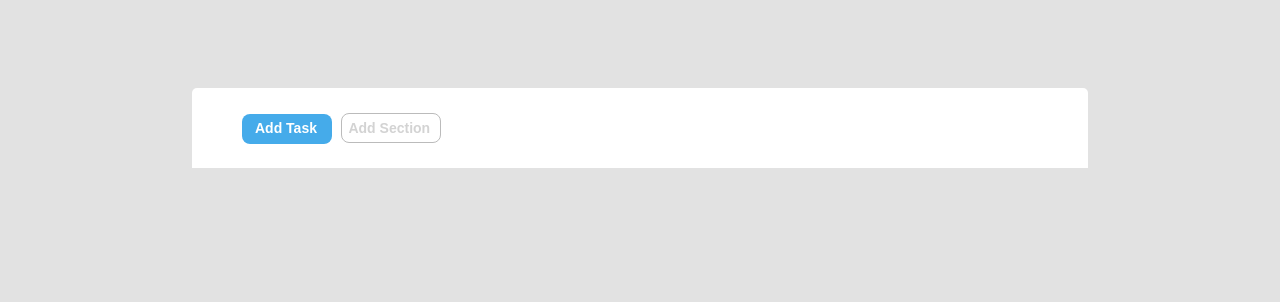
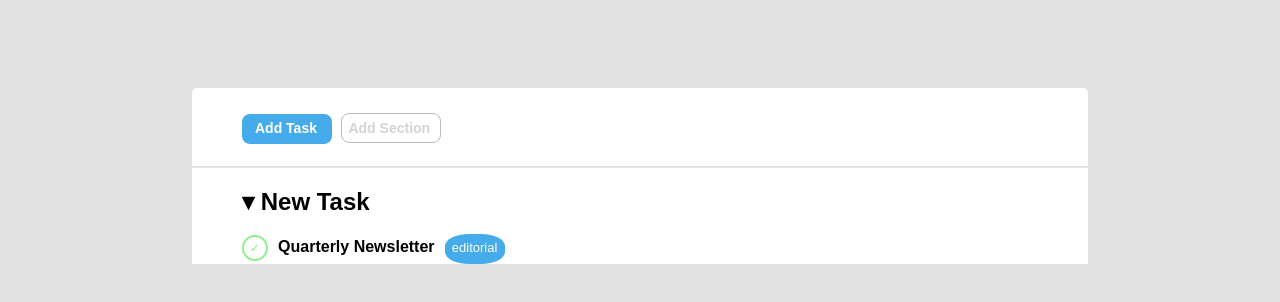
Before and after one commit to AlbertoZanola96/html-css-toboolist, a plain HTML site: page index.html in a window 1280 px wide. Shown: the part 112-414 px from the top of the page. Drawn offline with Linux system fonts and the light colour scheme.

Commit message:
Prima lista

```diff
--- a/css/style.css
+++ b/css/style.css
@@ -10,10 +10,34 @@ body {
 }
 
 /* comuni */
-.blu {
-    background-color: #45ABEA;
+.verde{
+    background-color: white;
+    border: lightgreen solid 2px;
+    border-radius: 50%;
+    font-size: 12px;
+    color: lightgreen;
+    padding: 4px 6px;
 }
 
+.spazio{
+    margin-left: 10px;
+}
+
+.font{
+    font-weight: 600;
+}
+
+.editorial{
+    display: inline-block;
+    border-radius: 40%;
+    background-color: #45ABEA;
+    width: 60px;
+    height: 30px;
+    text-align: center;
+    padding: 6px;
+    color: white;
+    font-size: 13px;
+}
 
 /* / comuni */
 
@@ -55,37 +79,52 @@ body {
     background-color: white;
     border-top-left-radius: 5px;
     border-top-right-radius: 5px;
+    border-bottom: #e2e2e2 solid 2px;
 }
 
-.pulsante1{
+.pulsante{
     display: inline-block;
+    height: 30px;
+    margin-top: 25px;
+    border-radius: 8px;
+    font-size: 14px;
+}
+.primo{
     width: 90px;
-    height: 30px;
     margin-left: 50px;
-    margin-top: 25px;
     padding: 6px 13px;
-    border-radius: 8px;
     color: white;
-    font-size: 14px;
+    background-color: #45ABEA;
     }
 
-#pulsante2{
-    display: inline-block;
+.secondo{
     width: 100px;
-    height: 30px;
     border: rgb(187, 187, 187) solid 1px;
-    border-radius: 8px;
     padding: 6px;
     margin-left: 5px;
     color: lightgray;
-    font-size: 14px;
     margin-top: 25px;
 }
 
+#contenitore2{
+    width: 70%;
+    height: 100%;
+    margin: 0 auto;
+    background-color: white;
+}
 
+.contenitore3{
+    margin-left: 50px;
+    padding-top: 20px;
+}
 
-
-
-
+.verde{
+    background-color: white;
+    border: lightgreen solid 2px;
+    border-radius: 50%;
+    font-size: 12px;
+    color: lightgreen;
+    padding: 4px 6px;
+}
 
 /* / main  */
--- a/index.html
+++ b/index.html
@@ -20,10 +20,43 @@
 
     <!-- inizio main  -->
     <main>
+
+        <!-- contenitore pulsanti -->
         <div id="contenitore1">
-            <span class="pulsante1 blu"> <strong>Add Task</strong></span>
-            <span id="pulsante2"><strong>Add Section</strong></span>
+            <span class="pulsante primo "> <strong>Add Task</strong></span>
+            <span class="pulsante secondo"><strong>Add Section</strong></span>
         </div>
+        <!-- / contenitore pulsanti  -->
+
+        <!-- secondo contenitore -->
+        <section id="contenitore2">
+            <div class="contenitore3">
+
+                <!-- primo step -->
+                <div>
+                    <h2>&dtrif; New Task</h2><br>
+                    <span class="verde cerchio"> &check;</span><span class="spazio font">Quarterly Newsletter</span><span class="editorial spazio blu">editorial</span>
+                </div>
+                <!-- / primo step -->
+
+                <!-- secondo step  -->
+                <div>
+
+                </div>
+
+                <!-- / secondo step -->
+
+
+
+
+
+
+
+            </div>
+        </section>
+
+
+        <!-- / secondo contenitore -->
 
 
 
```
